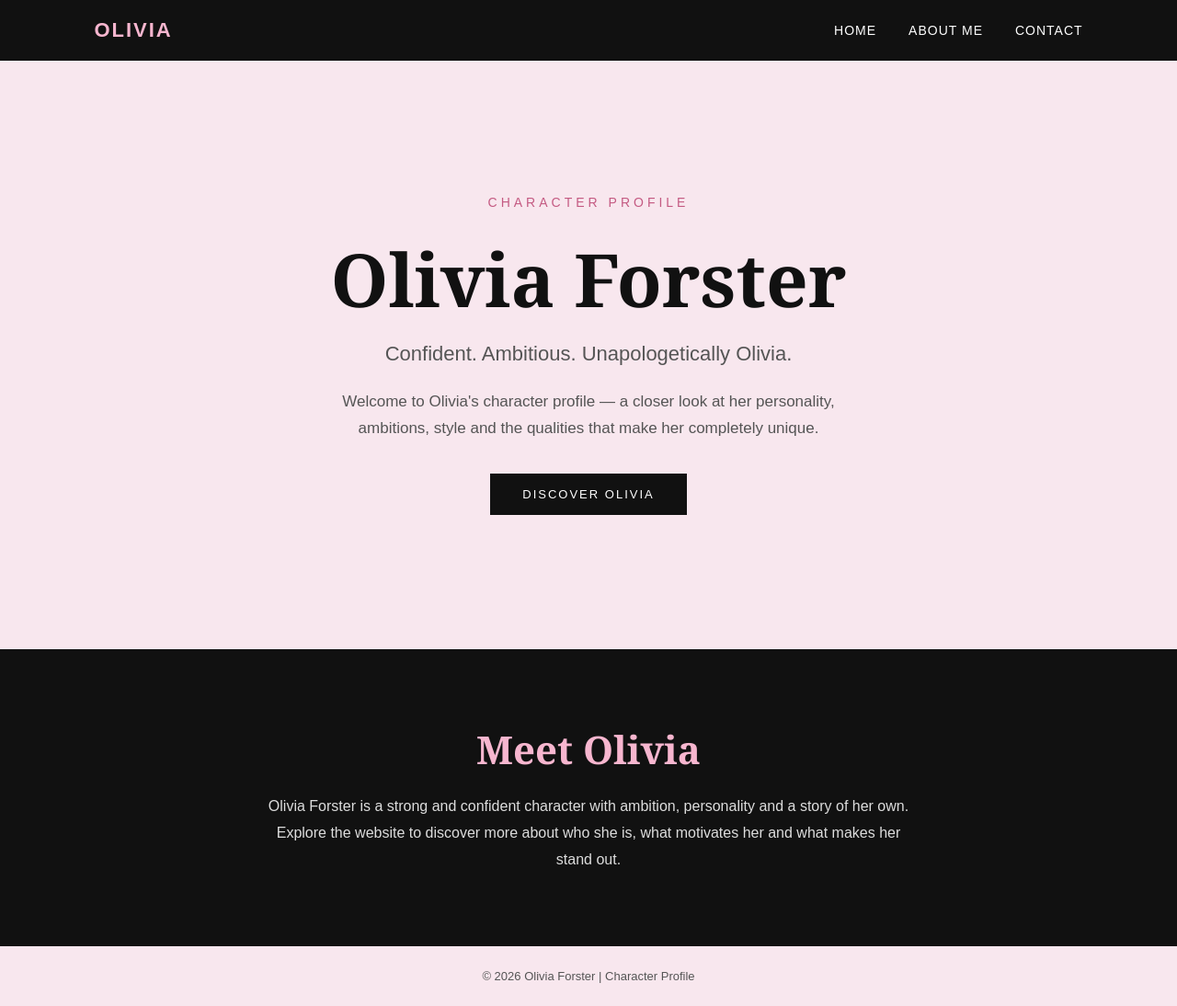
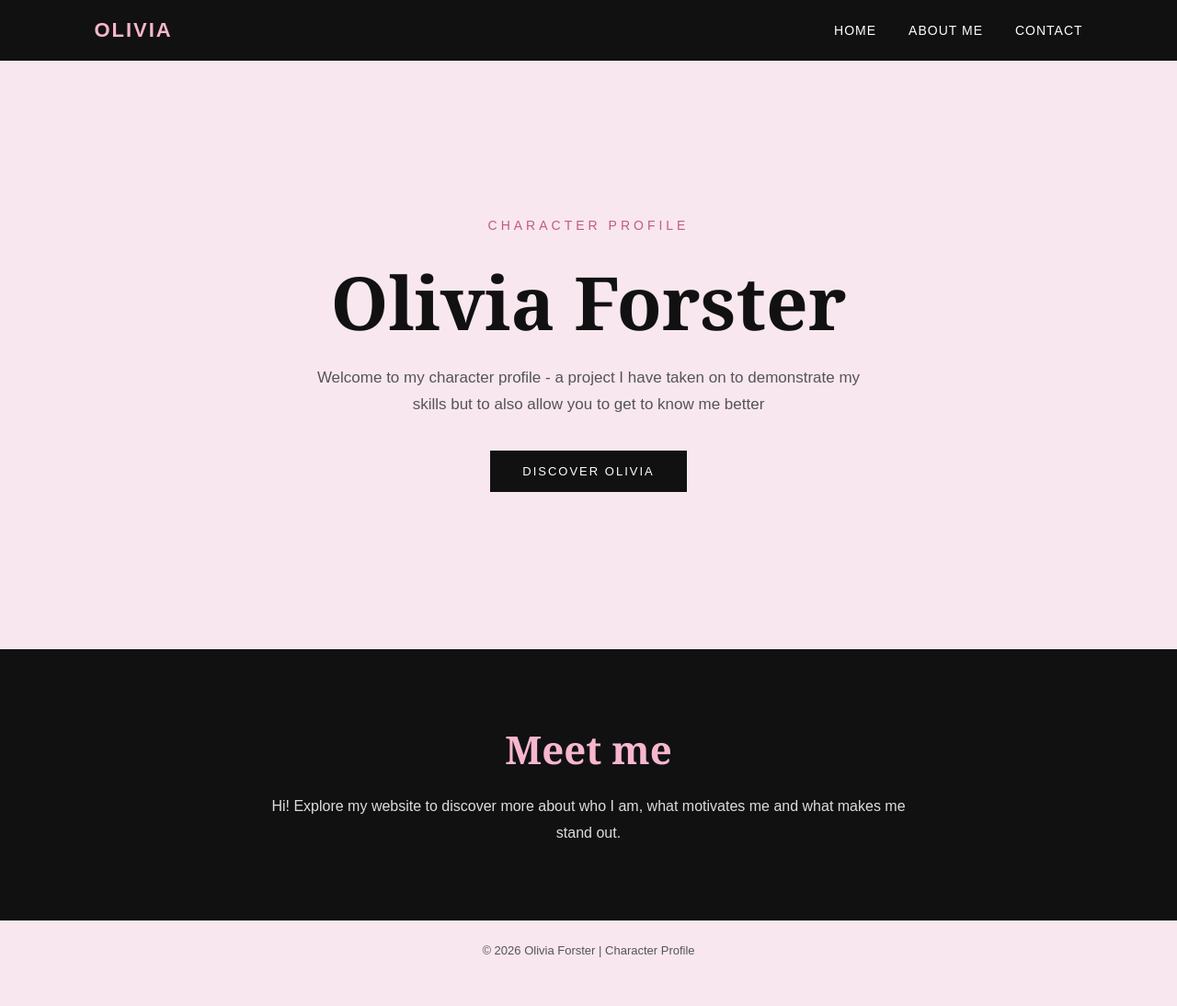
Before and after one commit to oliviaforster/Character-Profile, a plain HTML site: page index.html in a window 1280 px wide. Shown: the whole page at 92% size. After the commit the page ends 1066 px from the top, so only its background shows below. Drawn offline with Linux system fonts and the light colour scheme.

Commit message:
Update index.html

```diff
--- a/index.html
+++ b/index.html
@@ -76,9 +76,7 @@ h1 { font-size: 50px; }
 
 <h1>Olivia Forster</h1>
 
-<h2>Confident. Ambitious. Unapologetically Olivia.</h2>
-
-<p> Welcome to Olivia's character profile — a closer look at her personality, ambitions, style and the qualities that make her completely unique. </p>
+<p> Welcome to my character profile - a project I have taken on to demonstrate my skills but to also allow you to get to know me better </p>
 
 <a href="About.html" class="button"> Discover Olivia </a>
 
@@ -88,9 +86,9 @@ h1 { font-size: 50px; }
 
 <!-- About Section --> <section class="about">
 
-<h2>Meet Olivia</h2>
+<h2>Meet me</h2>
 
-<p> Olivia Forster is a strong and confident character with ambition, personality and a story of her own. Explore the website to discover more about who she is, what motivates her and what makes her stand out. </p>
+<p> Hi! Explore my website to discover more about who I am, what motivates me and what makes me stand out. </p>
 
 </section>
 
```
